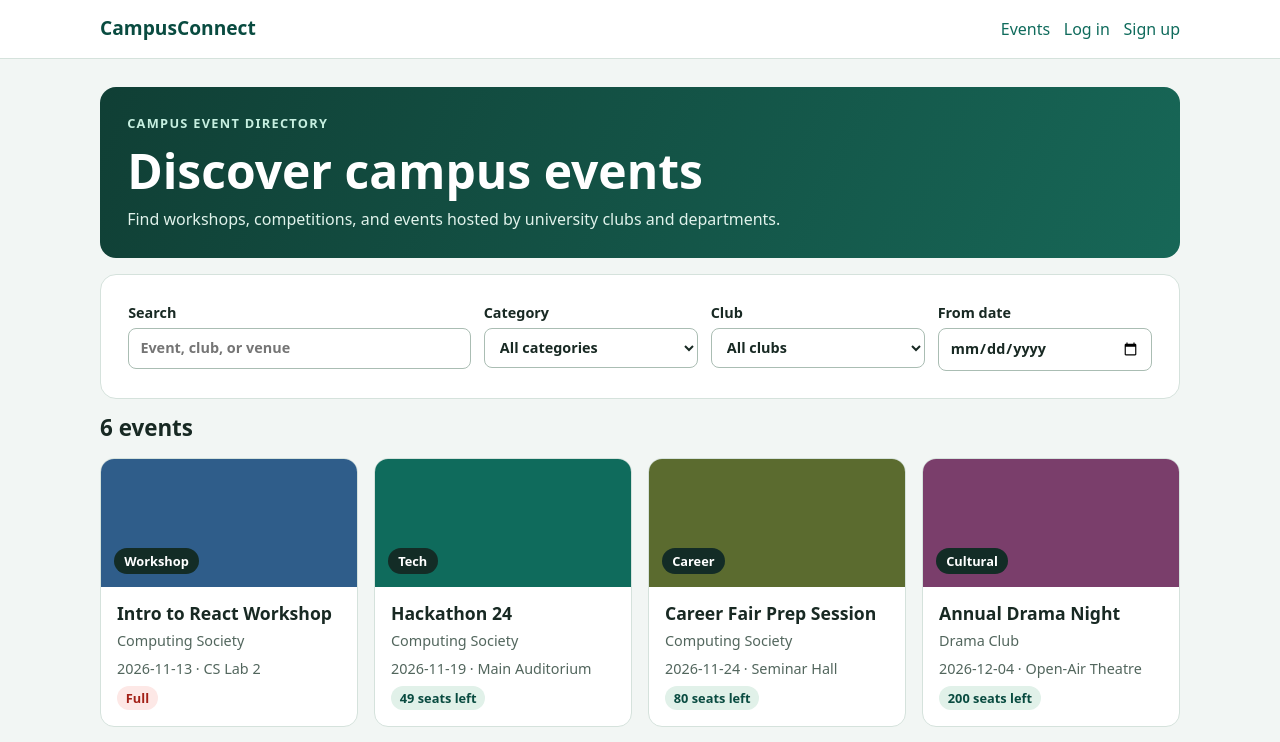
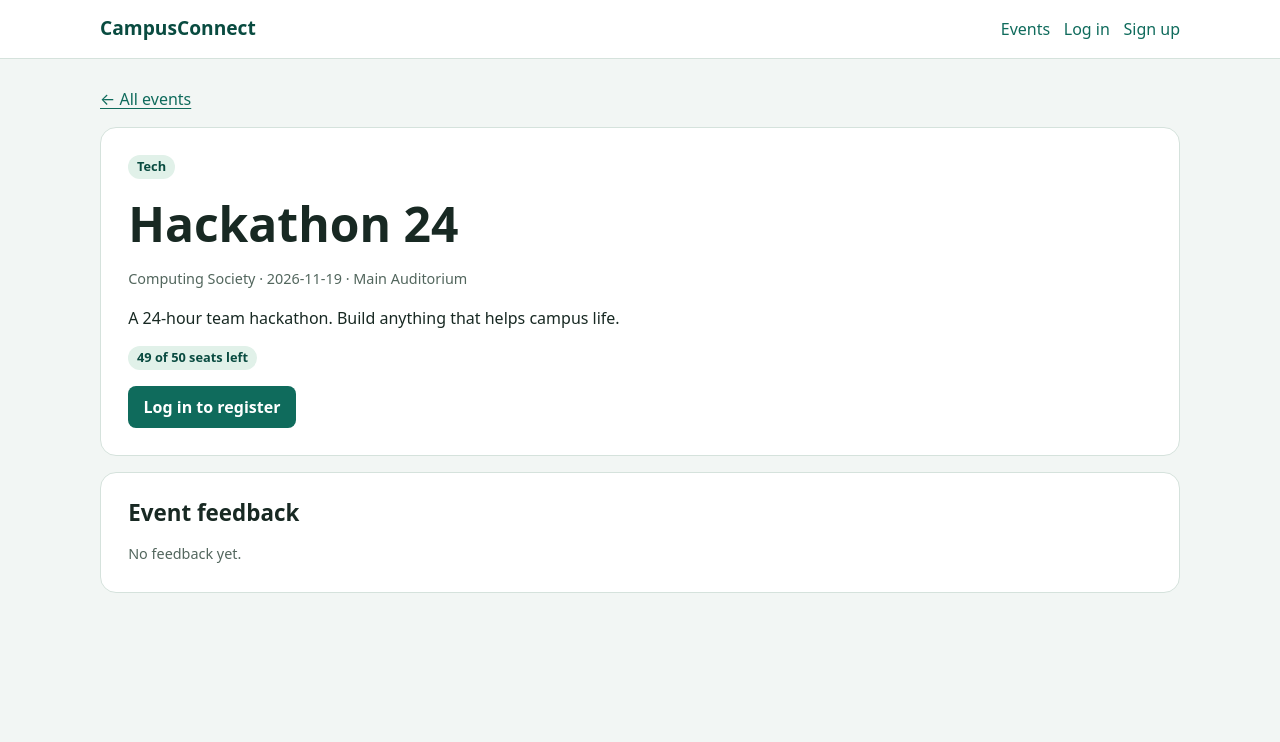
Before and after one commit to HashimAshraf/campusconnect, a React (Vite) app: page /events/e1 in a window 1280 px wide. Shown: the top 742 px of the page. Built offline with nearby package versions, Linux system fonts and the light colour scheme.

Commit message:
Add student registration and feedback pages

```diff
--- a/src/App.jsx
+++ b/src/App.jsx
@@ -3,6 +3,10 @@ import Events from "./pages/Events";
 import { useApp } from "./context/useApp";
 import Login from "./pages/Login";
 import Signup from "./pages/Signup";
+import ProtectedRoute from "./components/ProtectedRoute";
+import EventDetails from "./pages/EventDetails";
+import MyEvents from "./pages/MyEvents";
+const forRole = (role, page) => <ProtectedRoute roles={[role]}>{page}</ProtectedRoute>;
 
 export default function App() {
   const { user, logout } = useApp();
@@ -12,6 +16,7 @@ export default function App() {
         <nav className="container">
           <Link className="brand" to="/">CampusConnect</Link>
           <Link to="/events">Events</Link>
+          {user?.role === "student" && <Link to="/my-events">My events</Link>}
           {user ? <button className="btn btn-sm" onClick={logout}>Log out</button> : (
             <><Link to="/login">Log in</Link><Link to="/signup">Sign up</Link></>
           )}
@@ -23,7 +28,8 @@ export default function App() {
           <Route path="/events" element={<Events />} />
           <Route path="/login" element={<Login />} />
           <Route path="/signup" element={<Signup />} />
-          <Route path="/events/:id" element={<Events />} />
+          <Route path="/events/:id" element={<EventDetails />} />
+          <Route path="/my-events" element={forRole("student", <MyEvents />)} />
           <Route path="*" element={<p>Page not found. <Link to="/">Go home</Link></p>} />
         </Routes>
       </main>
--- /dev/null
+++ b/src/components/ProtectedRoute.jsx
@@ -0,0 +1,10 @@
+import { Navigate, useLocation } from "react-router-dom";
+import { useApp } from "../context/useApp";
+
+export default function ProtectedRoute({ roles, children }) {
+  const { user } = useApp();
+  const { pathname } = useLocation();
+  if (!user) return <Navigate to="/login" replace state={{ returnTo: pathname }} />;
+  if (roles && !roles.includes(user.role)) return <Navigate to="/events" replace />;
+  return children;
+}
--- /dev/null
+++ b/src/pages/EventDetails.jsx
@@ -0,0 +1,84 @@
+import { useState } from "react";
+import { Link, useParams } from "react-router-dom";
+import { useApp } from "../context/useApp";
+
+function FeedbackForm({ eventId, existing }) {
+  const { addFeedback } = useApp();
+  const [rating, setRating] = useState(existing?.rating ?? 5);
+  const [comment, setComment] = useState(existing?.comment ?? "");
+  const [status, setStatus] = useState("");
+
+  function submit(event) {
+    event.preventDefault();
+    setStatus(addFeedback(eventId, Number(rating), comment) ?? "Feedback saved.");
+  }
+
+  return (
+    <form className="stack" onSubmit={submit}>
+      <h3>{existing ? "Edit your feedback" : "Leave feedback"}</h3>
+      <label>Rating
+        <select value={rating} onChange={(e) => { setRating(e.target.value); setStatus(""); }}>
+          {[5, 4, 3, 2, 1].map((value) => <option key={value} value={value}>{value} / 5</option>)}
+        </select>
+      </label>
+      <label>Comment
+        <textarea rows="3" maxLength="1000" value={comment} onChange={(e) => { setComment(e.target.value); setStatus(""); }} />
+      </label>
+      <div className="row"><button className="btn">Save feedback</button>{status && <span role="status">{status}</span>}</div>
+    </form>
+  );
+}
+
+export default function EventDetails() {
+  const { id } = useParams();
+  const app = useApp();
+  const event = app.events.find((item) => item.id === id);
+  const [message, setMessage] = useState("");
+  if (!event) return <div className="panel"><h1>Event not found</h1><Link to="/events">Browse events</Link></div>;
+
+  const registration = app.registrations.find((item) => item.eventId === id && item.userId === app.user?.id);
+  const past = app.isPast(event);
+  const left = app.seatsLeft(event);
+  const reviews = app.feedback.filter((item) => item.eventId === id);
+
+  return (
+    <div className="stack">
+      <Link to="/events">← All events</Link>
+      <article className="panel stack">
+        <span className="badge">{event.category}</span>
+        <h1>{event.title}</h1>
+        <p className="muted">{event.club} · {event.date} · {event.venue}</p>
+        {event.poster && <img className="detail-poster" src={event.poster} alt={`Poster for ${event.title}`} />}
+        <p className="description">{event.description}</p>
+        <div className="row">
+          <span className={`badge ${!past && left <= 0 ? "full" : ""}`}>{past ? "Ended" : left > 0 ? `${left} of ${event.capacity} seats left` : "Full"}</span>
+          {registration && <span className="badge">{registration.attended ? "Attended" : "Registered"}</span>}
+        </div>
+        {!past && (
+          <div className="row">
+            {!app.user && left > 0 && <Link className="btn" to="/login" state={{ returnTo: `/events/${id}` }}>Log in to register</Link>}
+            {app.user?.role === "student" && (registration ? (
+              <button className="btn btn-ghost" onClick={() => setMessage(app.cancelRegistration(id) ?? "Registration cancelled.")}>Cancel registration</button>
+            ) : (
+              <button className="btn" disabled={left <= 0} onClick={() => setMessage(app.registerForEvent(id) ?? "You are registered.")}>Register</button>
+            ))}
+            <span role="status">{message}</span>
+          </div>
+        )}
+      </article>
+      <section className="panel stack">
+        <h2>Event feedback</h2>
+        {app.user?.role === "student" && past && registration?.attended && (
+          <FeedbackForm key={`${id}-${app.user.id}`} eventId={id} existing={reviews.find((item) => item.userId === app.user.id)} />
+        )}
+        {reviews.length ? (
+          <ul className="list">{reviews.map((item) => (
+            <li key={item.id}><strong>{app.users.find((user) => user.id === item.userId)?.name ?? "Student"}</strong> · {item.rating}/5
+              {item.comment && <p className="description">{item.comment}</p>}
+            </li>
+          ))}</ul>
+        ) : <p className="muted">No feedback yet.</p>}
+      </section>
+    </div>
+  );
+}
--- /dev/null
+++ b/src/pages/MyEvents.jsx
@@ -0,0 +1,28 @@
+import { Link } from "react-router-dom";
+import { useApp } from "../context/useApp";
+import EventCard from "../components/EventCard";
+
+export default function MyEvents() {
+  const { events, registrations, user, isPast } = useApp();
+  const mine = registrations.filter((item) => item.userId === user.id);
+  const upcoming = events.filter((event) => !isPast(event) && mine.some((item) => item.eventId === event.id));
+  const attended = events.filter((event) => isPast(event) && mine.some((item) => item.eventId === event.id && item.attended));
+  upcoming.sort((a, b) => a.date.localeCompare(b.date));
+  attended.sort((a, b) => b.date.localeCompare(a.date));
+
+  return (
+    <div className="stack">
+      <div className="hero"><h1>My events</h1><p>Manage your registrations and revisit events you attended.</p></div>
+      <section className="stack">
+        <h2>Upcoming registrations</h2>
+        {upcoming.length ? <div className="grid">{upcoming.map((event) => <EventCard key={event.id} event={event} />)}</div> :
+          <div className="panel">No upcoming registrations. <Link to="/events">Browse events</Link></div>}
+      </section>
+      <section className="stack">
+        <h2>Past events attended</h2>
+        {attended.length ? <div className="grid">{attended.map((event) => <EventCard key={event.id} event={event} />)}</div> :
+          <div className="panel muted">Attended events will appear here after the organizer records attendance.</div>}
+      </section>
+    </div>
+  );
+}
```
